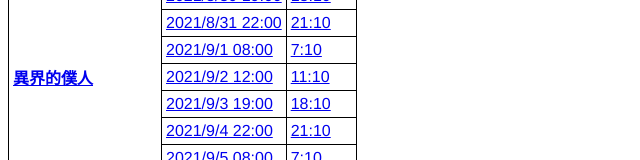
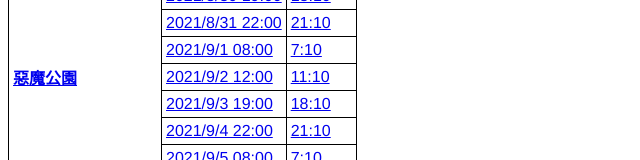
Before and after one commit to alantea/battlecat-normal-event-generator, a Vue app: page / in a window 1280 px wide. Shown: the part 518-678 px from the top of the page, without its empty margins (0-640 px from the left). Built offline with nearby package versions, Linux system fonts and the light colour scheme.

Commit message:
Fix incorrect event name

```diff
--- a/src/App.vue
+++ b/src/App.vue
@@ -143,7 +143,7 @@ export default {
             {"day": 7, "time": "22:00"},
           ],
         },
-        {"id": 1265, "max": 1, "value": 100, "name": "異界的僕人", schedule: [
+        {"id": 1265, "max": 1, "value": 100, "name": "惡魔公園", schedule: [
             {"day": 1, "time": "19:00"},
             {"day": 2, "time": "22:00"},
             {"day": 3, "time": "08:00"},
```
